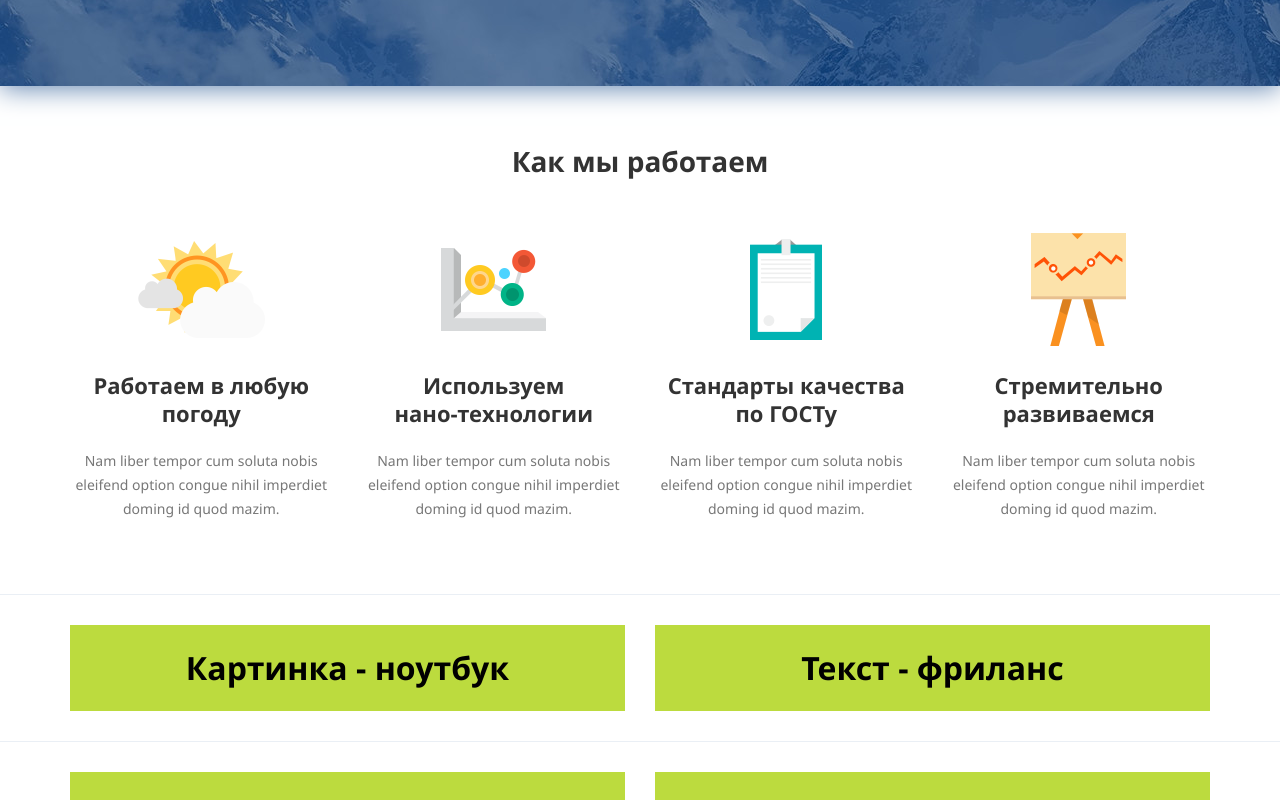
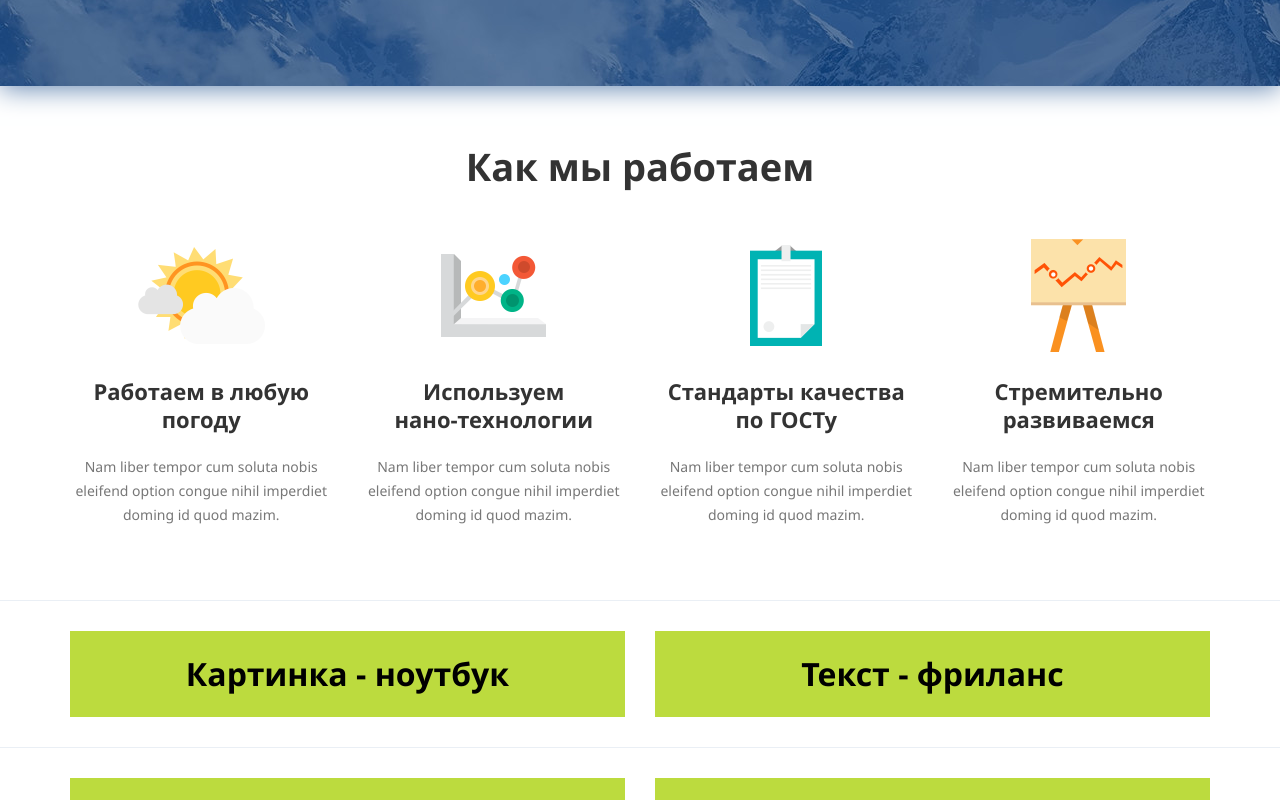
Before and after one commit to laulim/Apollo-404, a plain HTML site: page index.html in a window 1280 px wide. Shown: the part 523-1323 px from the top of the page. Drawn offline with Linux system fonts and the light colour scheme.

Commit message:
ready with edits

```diff
--- a/less/base/_base.less
+++ b/less/base/_base.less
@@ -19,7 +19,12 @@ body {
 	font-weight: bold;
 	text-align: center;
 	margin-top: 0;
-	margin-bottom: 0;
+	margin-bottom: 40px;
+
+	@media (min-width: 1200px) {
+		font-size: 38px;
+		margin-bottom: 50px;
+	}
 }
 
 .section {
--- a/less/sections/_how-we-work.less
+++ b/less/sections/_how-we-work.less
@@ -2,11 +2,9 @@
    HOW WE WORK
    ========================================================================== */
 .how-we-work {
-	padding-top: 40px;
 	padding-bottom: 55px;
 
 	@media (min-width: 1200px) {
-		padding-top: 55px;
 		padding-bottom: 73px;
 	}
 }
```
Also changed, not shown: css/main.css.
